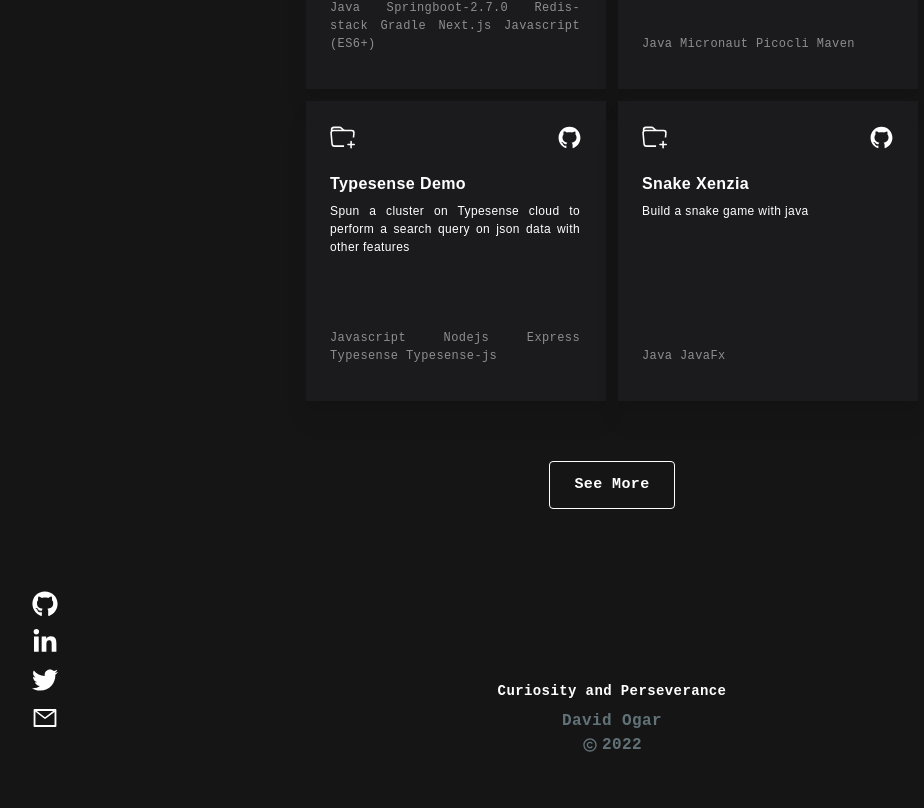
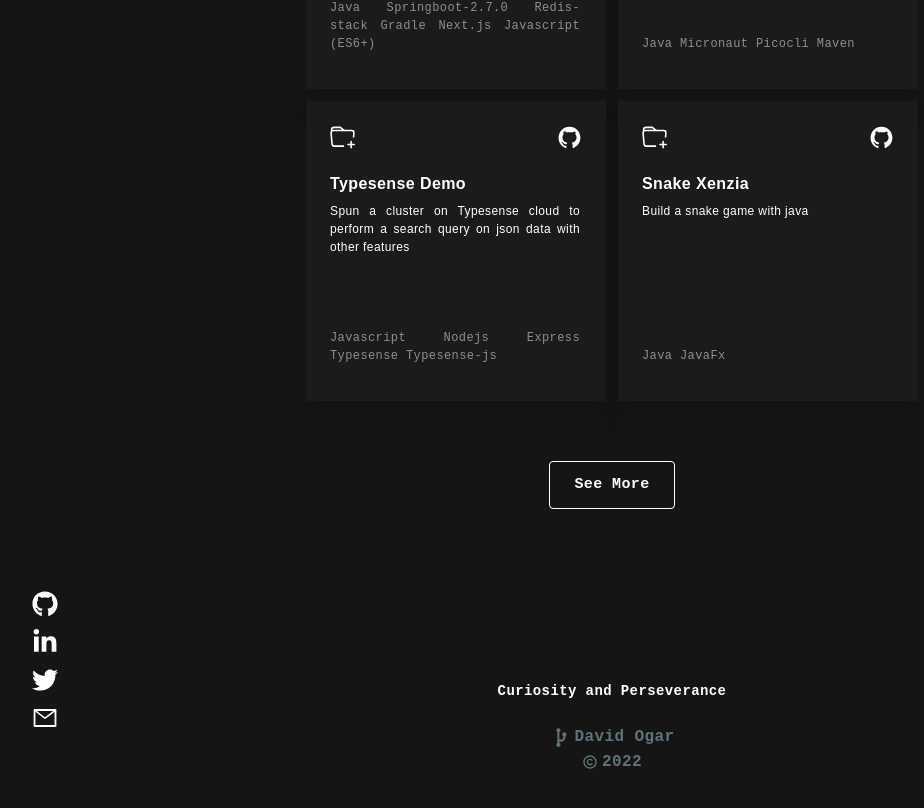
Before and after one commit to The-True-Hooha/portfolio-v1, a Next.js app: page / in a window 1280 px wide. Shown: the part 2220-3028 px from the top of the page, without its empty margins (28-952 px from the left). Built offline with nearby package versions, Linux system fonts and the light colour scheme.

Commit message:
refactor: add fork icon

```diff
--- a/components/contact.js
+++ b/components/contact.js
@@ -3,6 +3,7 @@ import Link from "next/link";
 import { FaLinkedinIn, FaGithub, FaTwitter } from "react-icons/fa";
 import { AiOutlineMail } from "react-icons/ai";
 import { RiCopyrightLine } from "react-icons/ri";
+import { CgGitFork } from "react-icons/cg";
 
 const Contact = () => {
   return (
@@ -96,8 +97,9 @@ const Contact = () => {
           {" "}
           Curiosity and Perseverance{" "}
         </p>
-        <div>
+        <div className="mt-6">
           <p className="flex justify-center mt-2 font-SFMono hover:text-white font-semibold">
+          <CgGitFork size={25}/>
             {" "}
             <a href="https://github.com/The-True-Hooha/portfolio-v1.git">
               David Ogar
```
